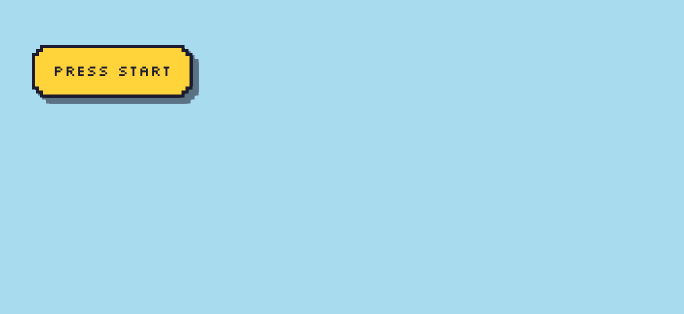
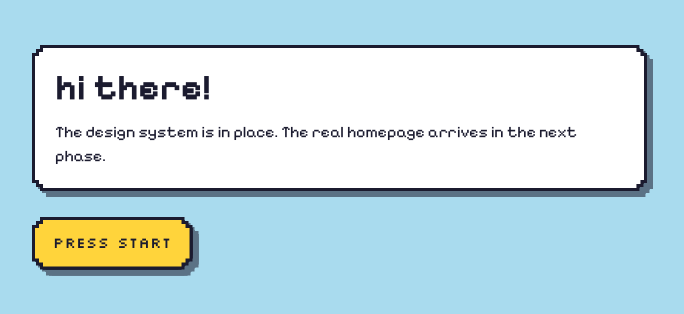
Before and after one commit to samad-a/portfolio-site, a Next.js app: page / in a window 1280 px wide. Shown: the top 314 px of the page, without its empty margins (109-793 px from the left). Built offline with nearby package versions, Linux system fonts and the light colour scheme.

Commit message:
feat(ui): add PixelPanel component

```diff
--- a/app/page.tsx
+++ b/app/page.tsx
@@ -1,8 +1,20 @@
 import { PixelButton } from "@/components/ui/pixel-button";
+import { PixelPanel } from "@/components/ui/pixel-panel";
 
 export default function Home() {
   return (
-    <main id="main" tabIndex={-1} className="mx-auto max-w-5xl px-4 py-12">
+    <main
+      id="main"
+      tabIndex={-1}
+      className="mx-auto grid max-w-5xl justify-items-start gap-8 px-4 py-12"
+    >
+      <PixelPanel as="section" className="max-w-prose">
+        <h1 className="text-4xl font-bold">hi there!</h1>
+        <p className="mt-3">
+          The design system is in place. The real homepage arrives in the next
+          phase.
+        </p>
+      </PixelPanel>
       <PixelButton href="#main">press start</PixelButton>
     </main>
   );
--- /dev/null
+++ b/components/ui/pixel-panel.tsx
@@ -0,0 +1,28 @@
+import type { ComponentProps, ElementType } from "react";
+import { cn } from "@/lib/cn";
+
+export type PixelPanelProps<T extends ElementType = "div"> = {
+  as?: T;
+  // Classes for the outlined wrapper, such as grid placement or hover lift.
+  outerClassName?: string;
+} & ComponentProps<T>;
+
+// A stepped-corner box with an ink outline and hard shadow. Pass `className`
+// to change its background, text colour or padding.
+export function PixelPanel<T extends ElementType = "div">({
+  as,
+  outerClassName,
+  className,
+  ...props
+}: PixelPanelProps<T>) {
+  const Element: ElementType = as ?? "div";
+
+  return (
+    <div className={cn("pixel-outline", outerClassName)}>
+      <Element
+        className={cn("bg-paper p-5 text-ink pixel-corners", className)}
+        {...props}
+      />
+    </div>
+  );
+}
--- /dev/null
+++ b/lib/cn.ts
@@ -0,0 +1,16 @@
+import { type ClassValue, clsx } from "clsx";
+import { extendTailwindMerge, validators } from "tailwind-merge";
+
+const twMerge = extendTailwindMerge<"pixel-corner-size">({
+  extend: {
+    // Teach tailwind-merge that only one corner size can apply at a time.
+    classGroups: {
+      "pixel-corner-size": [{ "pixel-corners": [validators.isInteger] }],
+    },
+  },
+});
+
+// Joins class names, letting later Tailwind classes replace earlier conflicting ones.
+export function cn(...inputs: ClassValue[]) {
+  return twMerge(clsx(inputs));
+}
--- a/package.json
+++ b/package.json
@@ -16,9 +16,11 @@
     "test:e2e": "playwright test"
   },
   "dependencies": {
+    "clsx": "2.1.1",
     "next": "16.4.3",
     "react": "19.2.0",
-    "react-dom": "19.2.0"
+    "react-dom": "19.2.0",
+    "tailwind-merge": "3.7.0"
   },
   "devDependencies": {
     "@commitlint/cli": "21.2.4",
```
Also changed, not shown: 1 other file (tests, documents, lock files or other folders).
